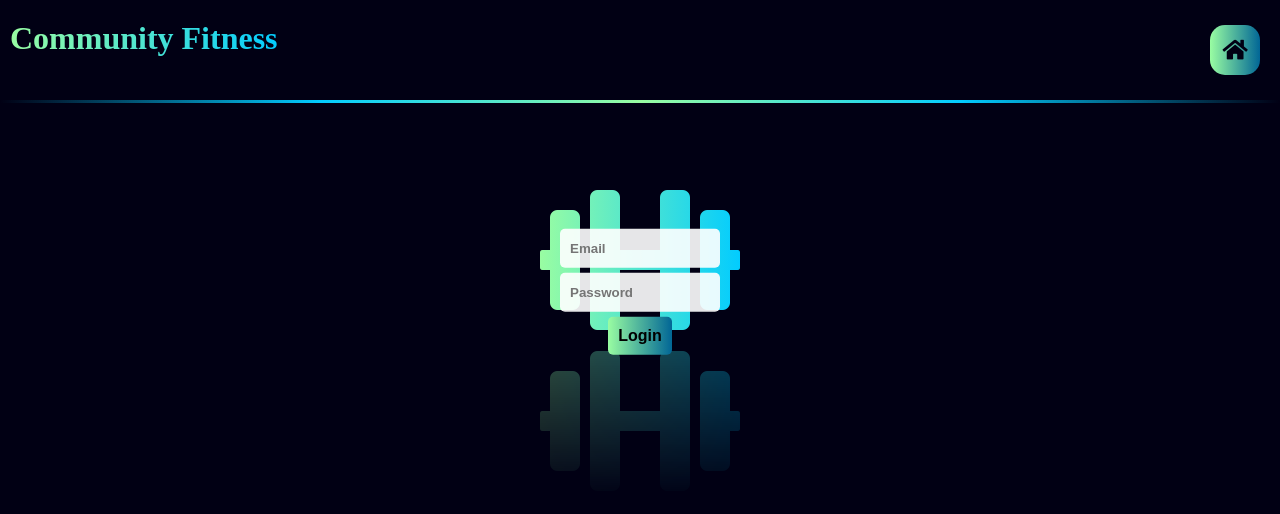
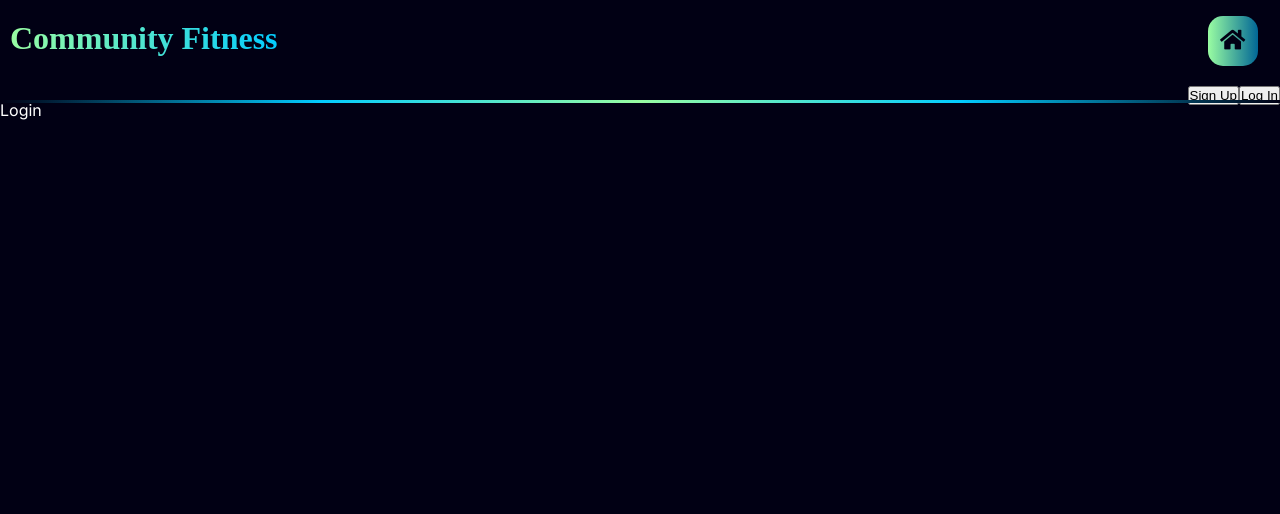
Before and after one commit to VScacchitti/CommunityFitness-project-3, a React (Create React App) app in the folder client/: page /login in a window 1280 px wide. Shown: the top 514 px of the page. Built offline with nearby package versions, Linux system fonts and the light colour scheme; a web font is replaced by a local one.

Commit message:
Rearranged folder structure for auth, changed Login and Signup

```diff
--- a/client/src/App.js
+++ b/client/src/App.js
@@ -3,8 +3,8 @@ import { BrowserRouter as Router, Route, Switch } from "react-router-dom";
 import "./App.css";
 import Header from "./components/Header";
 import Home from "./pages/Home";
-import Signup from "./pages/Signup";
-import Login from "./pages/Login";
+import Signup from "./components/auth/Signup";
+import Login from "./components/auth/Login";
 import Man from "./pages/Man";
 import DragNDrop from "./components/DragNDrop";
 import Workout from "./pages/Workout";
--- a/client/src/components/Header.js
+++ b/client/src/components/Header.js
@@ -1,5 +1,6 @@
 import React from "react";
 import { Link } from "react-router-dom";
+import AuthOptions from '../components/auth/AuthOptions';
 
 function Header() {
   return (
@@ -11,6 +12,7 @@ function Header() {
           <i className="fas fa-home"></i>
           </button>
         </Link>
+        <AuthOptions />
       </nav>
     </header>
   );
--- a/client/src/components/LoginForm.js
+++ /dev/null
@@ -1,51 +0,0 @@
-import React, { useState } from "react";
-
-function LoginForm() {
-  const [form, setForm] = useState({
-    email: "",
-    password: "",
-  });
-
-  const handleInputChange = (e) => {
-    const value = e.target.value;
-    const name = e.target.name;
-    setForm({
-      ...form,
-      [name]: value,
-    });
-  };
-
-  const handleFormSubmit = (e) => {
-    e.preventDefault();
-
-    //axios.post to api/users/login
-    // data = form
-
-  };
-
-  return (
-    <div class="login-form">
-      <form onSubmit={handleFormSubmit}>
-        <input
-          value={form.email}
-          name="email"
-          type="text"
-          placeholder="Email"
-          onChange={handleInputChange}
-        />
-        <input
-          value={form.password}
-          name="password"
-          type="password"
-          placeholder="Password"
-          onChange={handleInputChange}
-        />
-      </form>
-      <button type="submit" id="login">
-        Login
-      </button>
-    </div>
-  );
-}
-
-export default LoginForm;
--- a/client/src/components/SignupForm.js
+++ /dev/null
@@ -1,16 +0,0 @@
-import React from 'react'
-
-function SignupForm() {
-  return (
-    <div className="signup-form">
-      <form>
-        <input type="text" placeholder="Name" />
-        <input type="email" placeholder="Email" />
-        <input type="password" placeholder="Password" />
-      </form>
-      <button type="submit" id="signup">Sign Up</button>
-    </div>
-  )
-}
-
-export default SignupForm
--- /dev/null
+++ b/client/src/components/auth/AuthOptions.js
@@ -0,0 +1,17 @@
+import React from "react";
+import { useHistory } from "react-router-dom";
+
+export default function AuthOptions() {
+    const history =  useHistory();
+
+    const signup = () => history.push("/signup");
+    const login = () => history.push("/login");
+
+
+    return (
+        <div>
+            <button onClick={signup}>Sign Up</button>
+            <button onClick={login}>Log In</button>
+        </div>
+    );
+}
--- /dev/null
+++ b/client/src/components/auth/Login.js
@@ -0,0 +1,9 @@
+import React from 'react'
+
+export default function Login() {
+    return (
+        <div>
+            Login
+        </div>
+    )
+}
--- /dev/null
+++ b/client/src/components/auth/Signup.js
@@ -0,0 +1,13 @@
+import React, { Component } from 'react'
+
+export class Signup extends Component {
+    render() {
+        return (
+            <div>
+                Sign Up
+            </div>
+        )
+    }
+}
+
+export default Signup
--- a/client/src/pages/Login.js
+++ /dev/null
@@ -1,15 +0,0 @@
-import React from "react";
-import Container from "../components/Container";
-import Logo from "../components/Logo";
-import LoginForm from "../components/LoginForm.js";
-
-function Login() {
-  return (
-    <Container>
-      <Logo />
-      <LoginForm />
-    </Container>
-  );
-}
-
-export default Login;
--- a/client/src/pages/Signup.js
+++ /dev/null
@@ -1,15 +0,0 @@
-import React from 'react'
-import Container from "../components/Container"
-import Logo from "../components/Logo"
-import SignupForm from "../components/SignupForm.js"
-
-function Signup() {
-  return (
-      <Container>
-        <Logo />
-        <SignupForm />
-      </Container>
-  )
-}
-
-export default Signup
```
Also changed, not shown: 1 other file (tests, documents, lock files or other folders).
